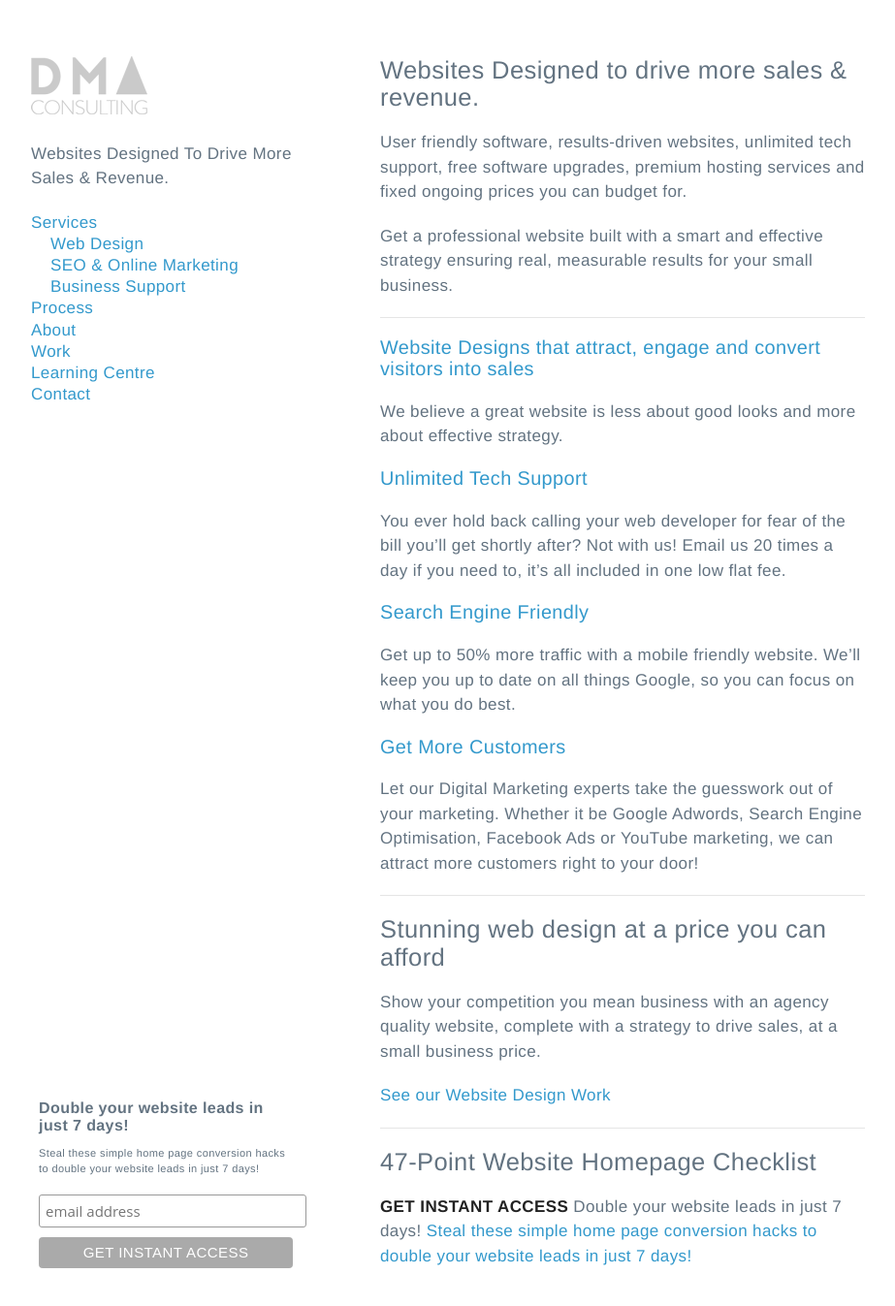
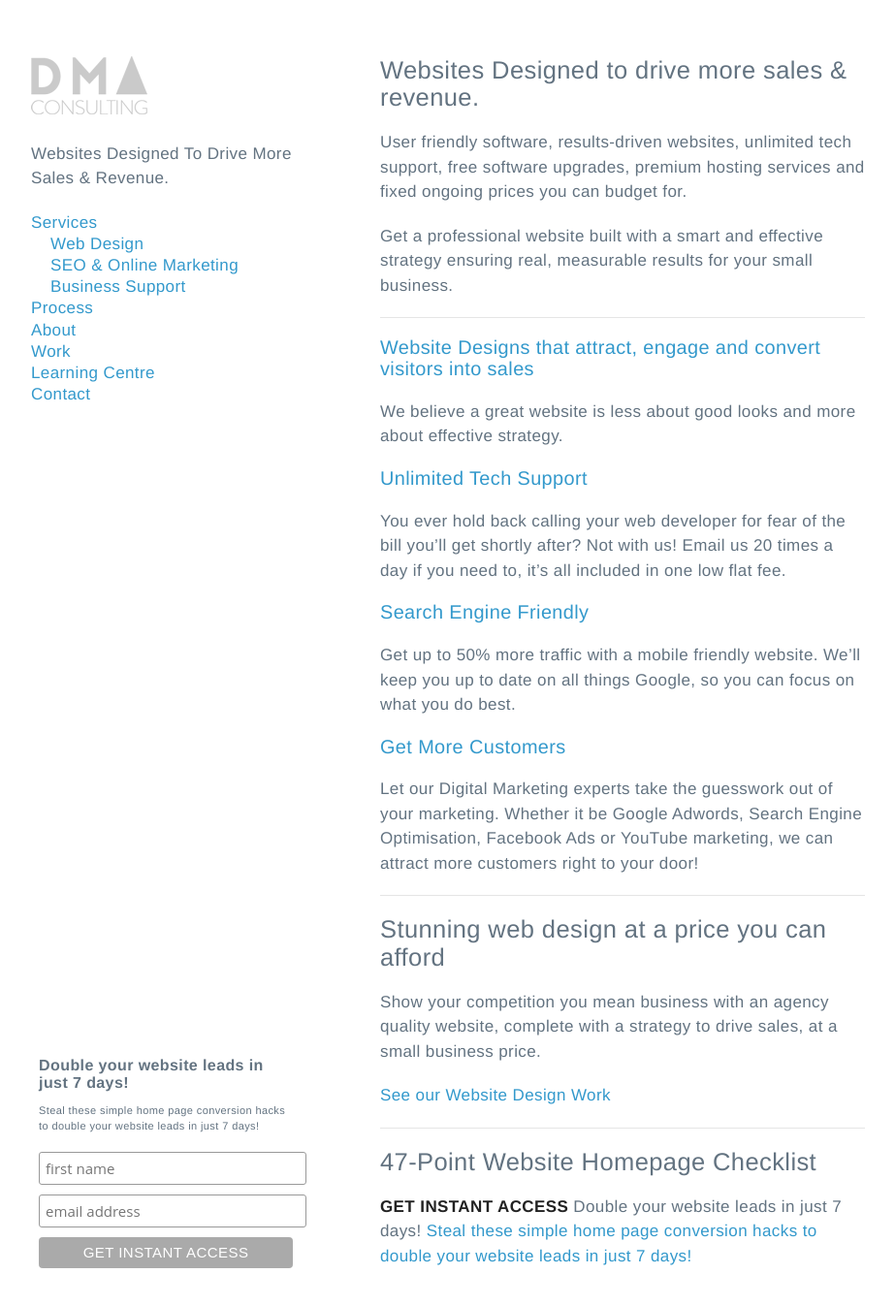
Before and after one commit to dmaillard/David-Maillard, a Jekyll site: the page built from README.md, in a window 1280 px wide and 1378 px high. Shown: the top 1347 px of the window at 97% size, without its empty margins (178-1101 px from the left). Built offline with Jekyll 4.4.1, drawn with Linux system fonts in a browser that asks for light colours; our own code applies the rules of GitHub Pages for plain Markdown files.

Commit message:
mce-FNAME

```diff
--- a/_layouts/default.html
+++ b/_layouts/default.html
@@ -112,7 +112,8 @@
             <div id="mc_embed_signup_scroll">
         	<label for="mce-EMAIL">Double your website leads in just 7 days! </label>
           <p><small>Steal these simple home page conversion hacks to double your website leads in just 7 days!</small></p>
-        	<input type="email" value="" name="EMAIL" class="email" id="mce-EMAIL" placeholder="email address" required>
+          <input type="text" value="" name="FNAME" class="email" id="mce-FNAME" placeholder="first name" required>
+          <input type="email" value="" name="EMAIL" class="email" id="mce-EMAIL" placeholder="email address" required>
             <!-- real people should not fill this in and expect good things - do not remove this or risk form bot signups-->
             <div style="position: absolute; left: -5000px;" aria-hidden="true"><input type="text" name="b_192102761c8c23402e9154b26_135bef6e30" tabindex="-1" value=""></div>
             <div class="clear"><input type="submit" value="GET INSTANT ACCESS" name="subscribe" id="mc-embedded-subscribe" class="button"></div>
```
